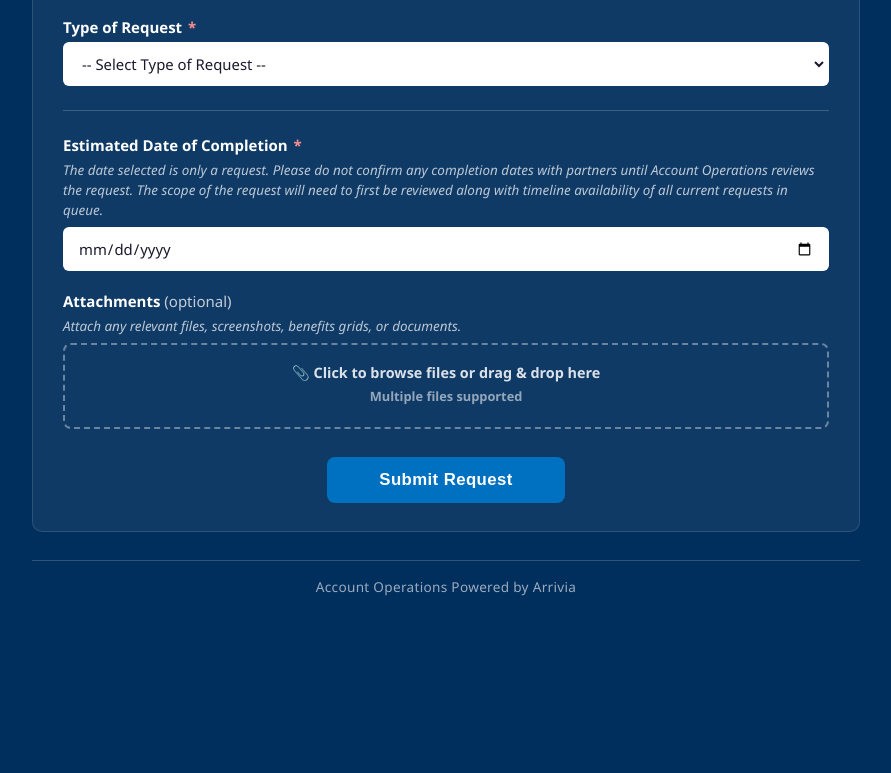
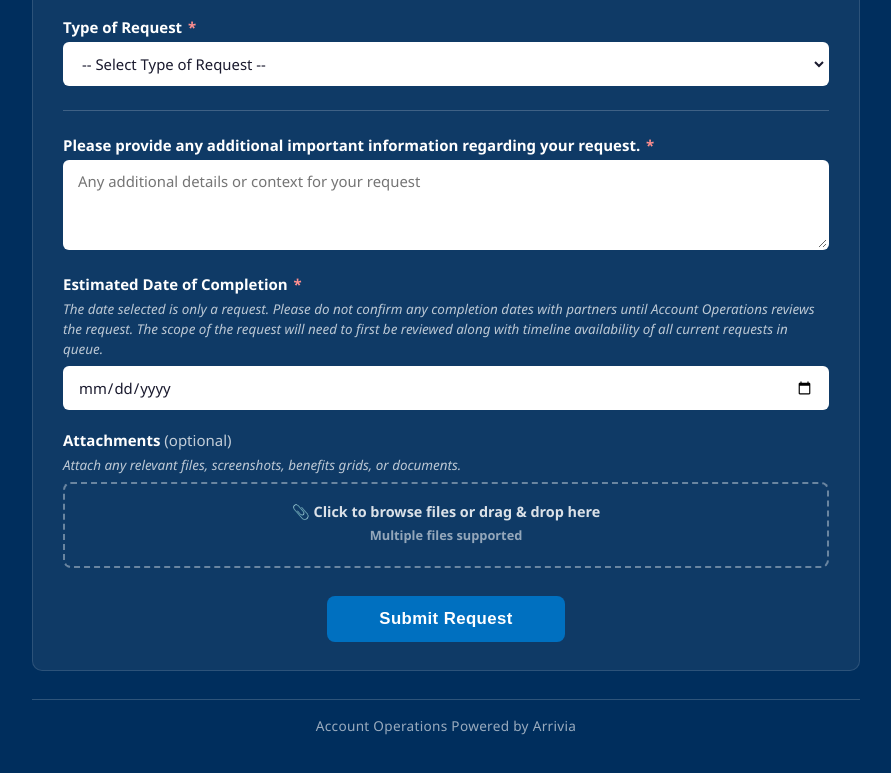
Before and after one commit to Canen26/arrivia-account-ops, a website: page index.html in a window 1280 px wide. Shown: the part 796-1569 px from the top of the page, without its empty margins (194-1085 px from the left). Before the commit the page ends 1448 px from the top, so only its background shows below. Drawn offline with Linux system fonts and the light colour scheme.

Commit message:
Add required Additional Information field before Estimated Date of Completion

```diff
--- a/index.html
+++ b/index.html
@@ -614,6 +614,12 @@
 
       <hr class="section-divider">
 
+      <!-- Additional Information -->
+      <div class="field-group">
+        <label for="generalNotes">Please provide any additional important information regarding your request. <span class="req">*</span></label>
+        <textarea id="generalNotes" name="generalNotes" required placeholder="Any additional details or context for your request"></textarea>
+      </div>
+
       <!-- Estimated Date of Completion -->
       <div class="field-group">
         <label for="estimatedCompletion">Estimated Date of Completion <span class="req">*</span></label>
--- a/launcher.js
+++ b/launcher.js
@@ -69,6 +69,7 @@ const FIELD_ORDER = [
   { key: 'auditType',                  label: 'Audit Type' },
   { key: 'additionalInfo',             label: 'Additional Information' },
   { key: 'otherDescription',           label: 'Request Details' },
+  { key: 'generalNotes',               label: 'Additional Information' },
   { key: 'estimatedCompletion',        label: 'Estimated Date of Completion' }
 ];
 
--- a/server.js
+++ b/server.js
@@ -76,6 +76,7 @@ const FIELD_ORDER = [
   { key: 'auditType',                  label: 'Audit Type' },
   { key: 'additionalInfo',             label: 'Additional Information' },
   { key: 'otherDescription',           label: 'Request Details' },
+  { key: 'generalNotes',               label: 'Additional Information' },
   // Always last
   { key: 'estimatedCompletion',        label: 'Estimated Date of Completion' }
 ];
```
